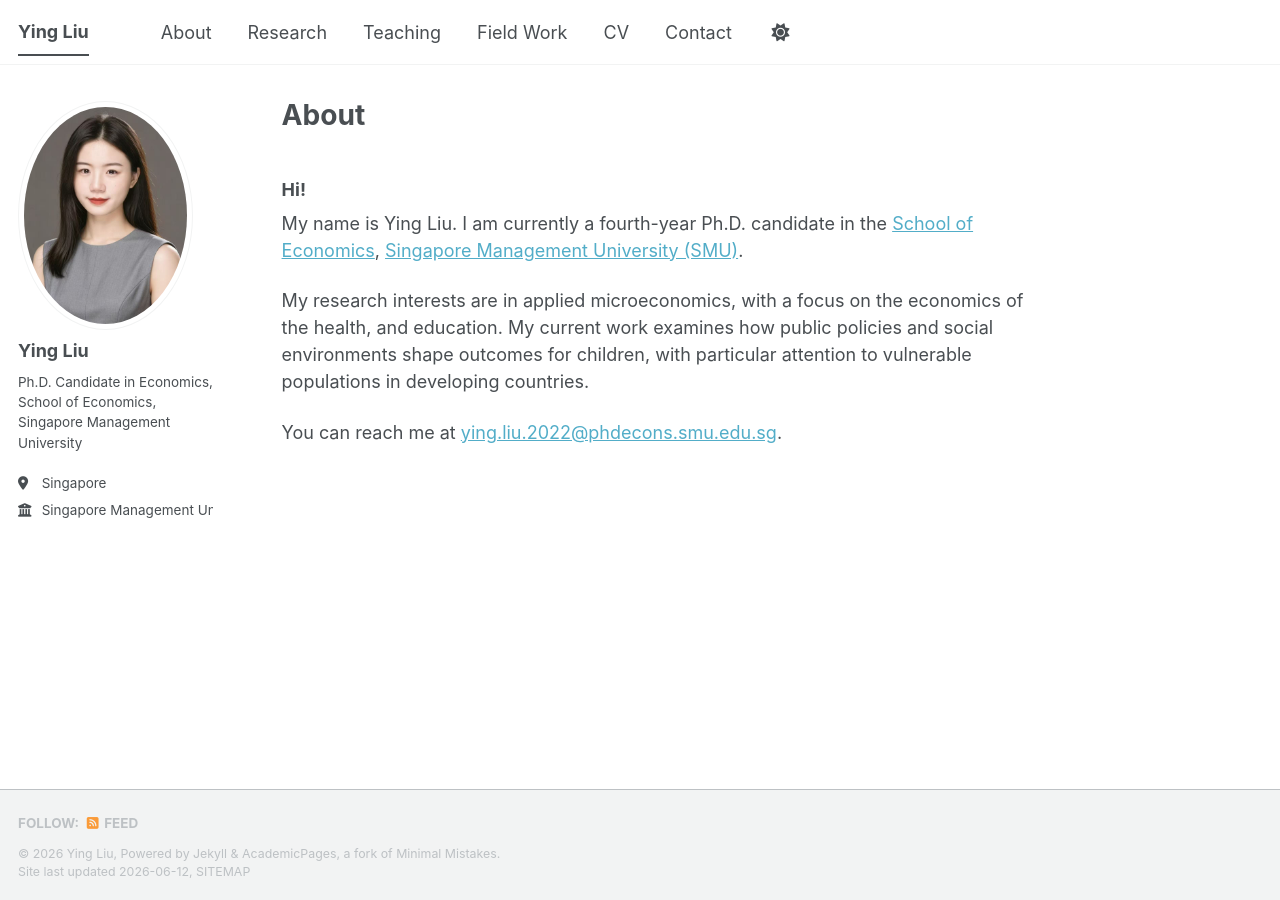
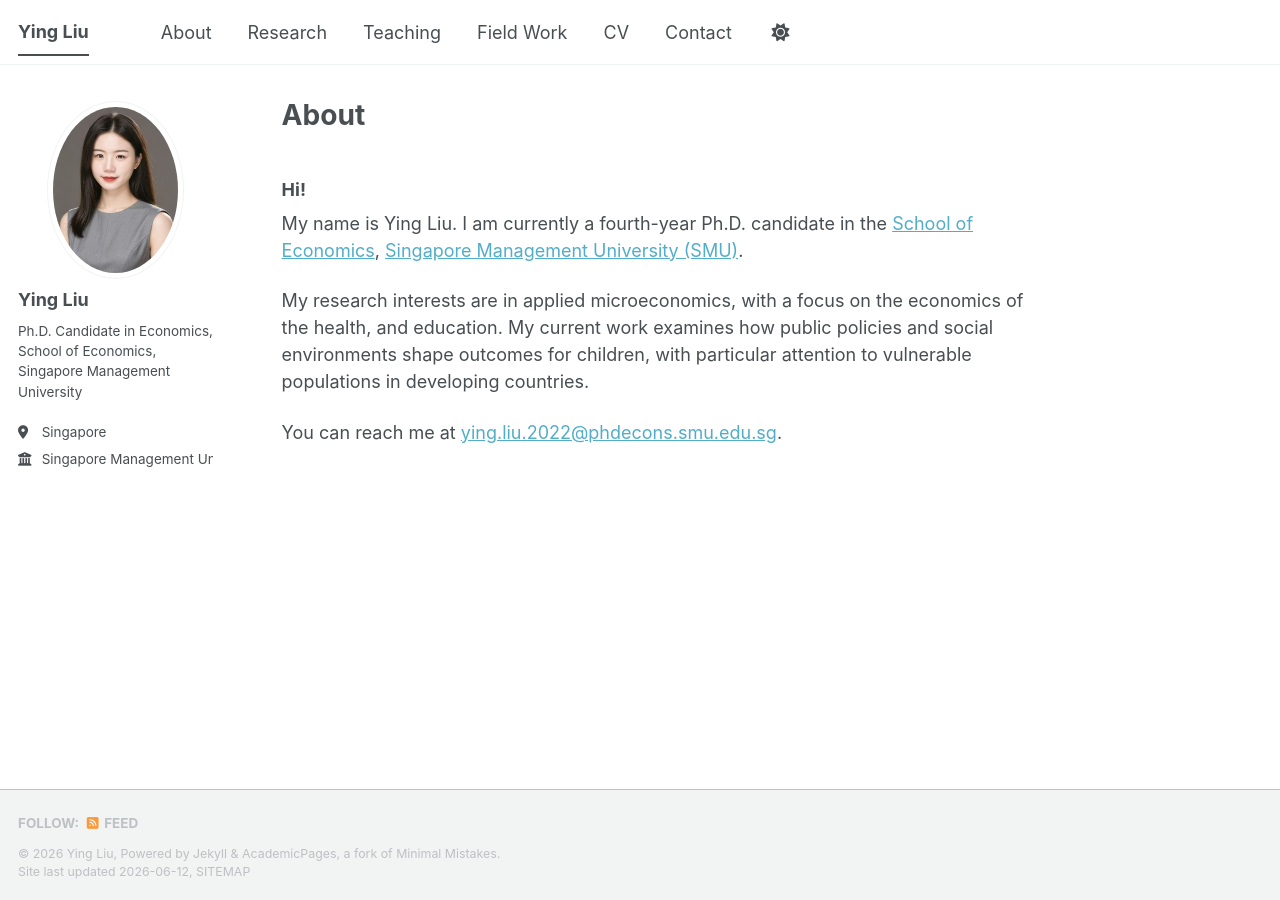
Before and after one commit to YingLIU2022/YingLIU2022.github.io, a Jekyll site: the page built from _pages/about.md, in a window 1280 px wide. Built offline with Jekyll 4.4.1, drawn with Linux system fonts in a browser that asks for light colours; a script bundle is joined from its source files by our own code; library files that are not in the unit come from our copies.

Commit message:
Update _sidebar.scss

```diff
--- a/_sass/layout/_sidebar.scss
+++ b/_sass/layout/_sidebar.scss
@@ -149,8 +149,10 @@
 
   @include breakpoint($large) {
     display: block;
-    width: auto;
+    width: 70%;
     height: auto;
+    max-width: 180px;
+    margin: 0 auto;
   }
 
   img {
```
